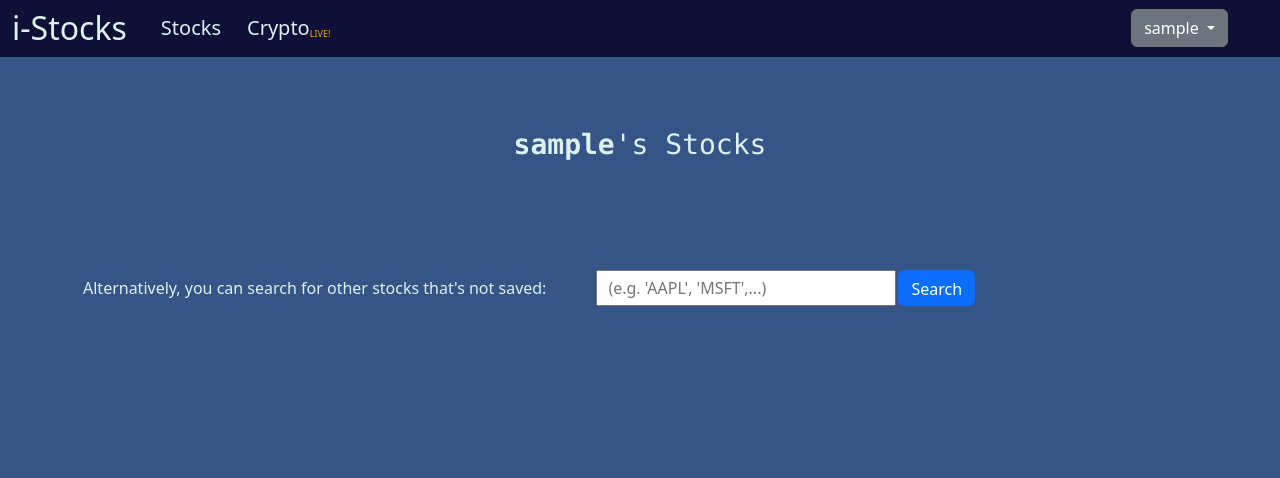
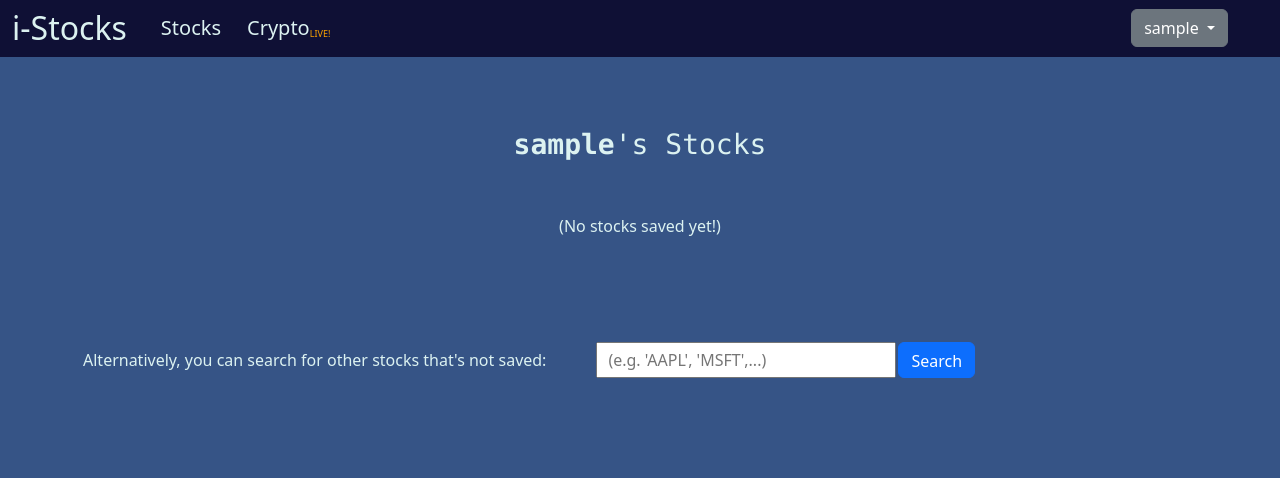
Before and after one commit to dan7467/stock-predictor, a Django app: page /stocks_home/ in a window 1280 px wide. Shown: the top 478 px of the page. Run offline with Django 5.2, Linux system fonts and the light colour scheme; the visitor is signed in with stand-in values (Sample User, id 1).

Commit message:
UI improvements for MyStocks-Home page

```diff
--- a/main/static/stocks.js
+++ b/main/static/stocks.js
@@ -667,4 +667,4 @@ function formatNumToFixed(num, decimals){
 
     // TO-DO: fix 'Save Stock' issue (CSRF invalidated)
 
-    autoDate('182');
+    autoDate('0');
--- a/main/templates/stocks_home.html
+++ b/main/templates/stocks_home.html
@@ -145,7 +145,7 @@
 <form method="post" id="tile_stock_chooser">
     {% csrf_token %}
 {% if request.user %}
-    {% if request.user.my_stocks %}
+{% if request.user.my_stocks %}
 <div class="tiles_container">
     {% if request.user.my_stocks.1 %}
         <div class="tile" onclick="onTileClick('{{ request.user.my_stocks.0 }}')">
@@ -164,7 +164,7 @@
             <p class="animate-text">Click here to get updated on {{ request.user.my_stocks.1 }}.</p>
             </div>
         </div>
-        <div class="tile">
+        <div class="tile" onclick="onTileClick('{{ request.user.my_stocks.0 }}')">
             <img src='/static/empty_tile.png'/>
             <div class="text">
             <h1><b>...</b></h1>
@@ -172,7 +172,7 @@
             <p class="animate-text">Check out what's going on with the rest of your stocks!</p>
             </div>
         </div>
-        {% else %}
+    {% else %}
         <div class="tile" style="visibility: hidden;" onclick="onTileClick('{{ request.user.my_stocks.0 }}')">
             <img src='/static/empty_tile.png'/>
             <div class="text">
@@ -189,9 +189,14 @@
             <p class="animate-text">Click here to get updated on {{ request.user.my_stocks.0 }}.</p>
             </div>
             </div>
-        {% endif %}
+    {% endif %}
 </div>
-    {% endif %}
+{% else %}
+<div>
+    <br/><br/>
+        (No stocks saved yet!)
+</div>
+{% endif %}
 {% endif %}
 <input type="hidden" id="search_input_field" name="search_input_field">
 </form>
```
